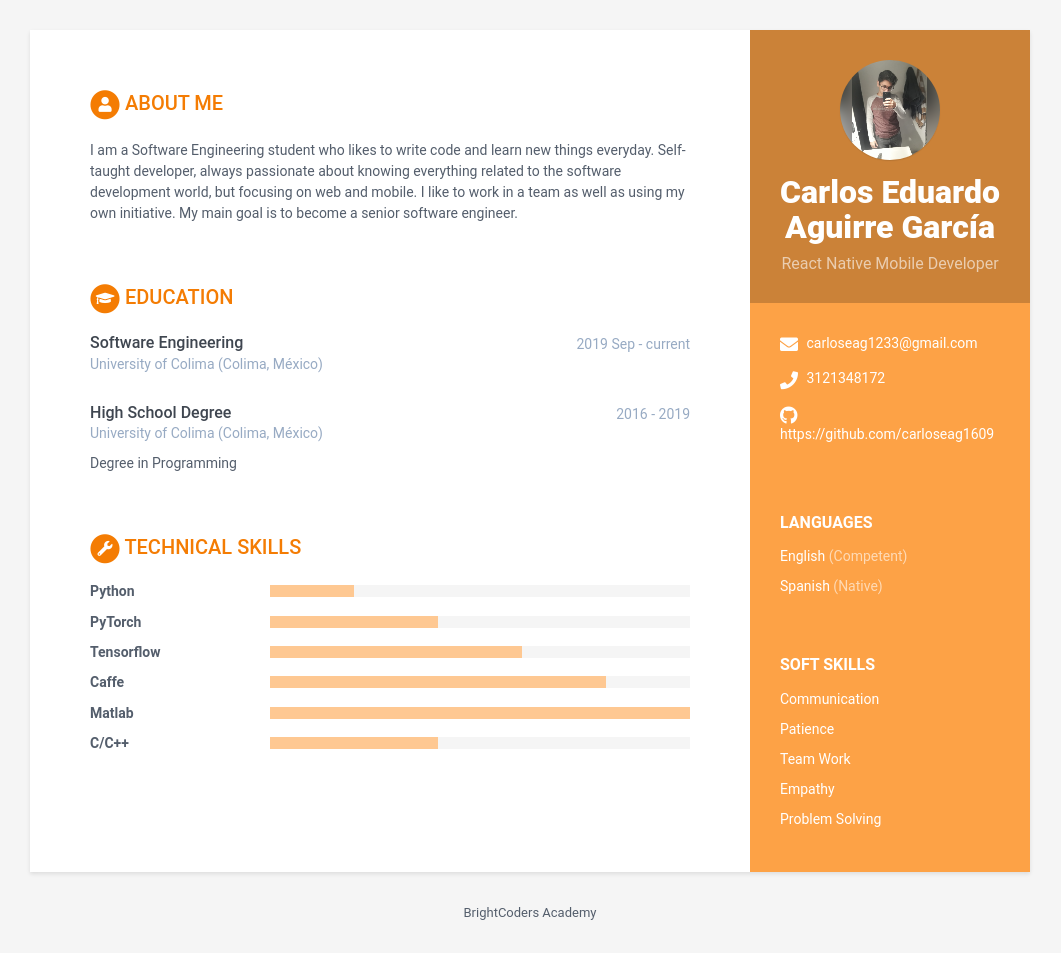
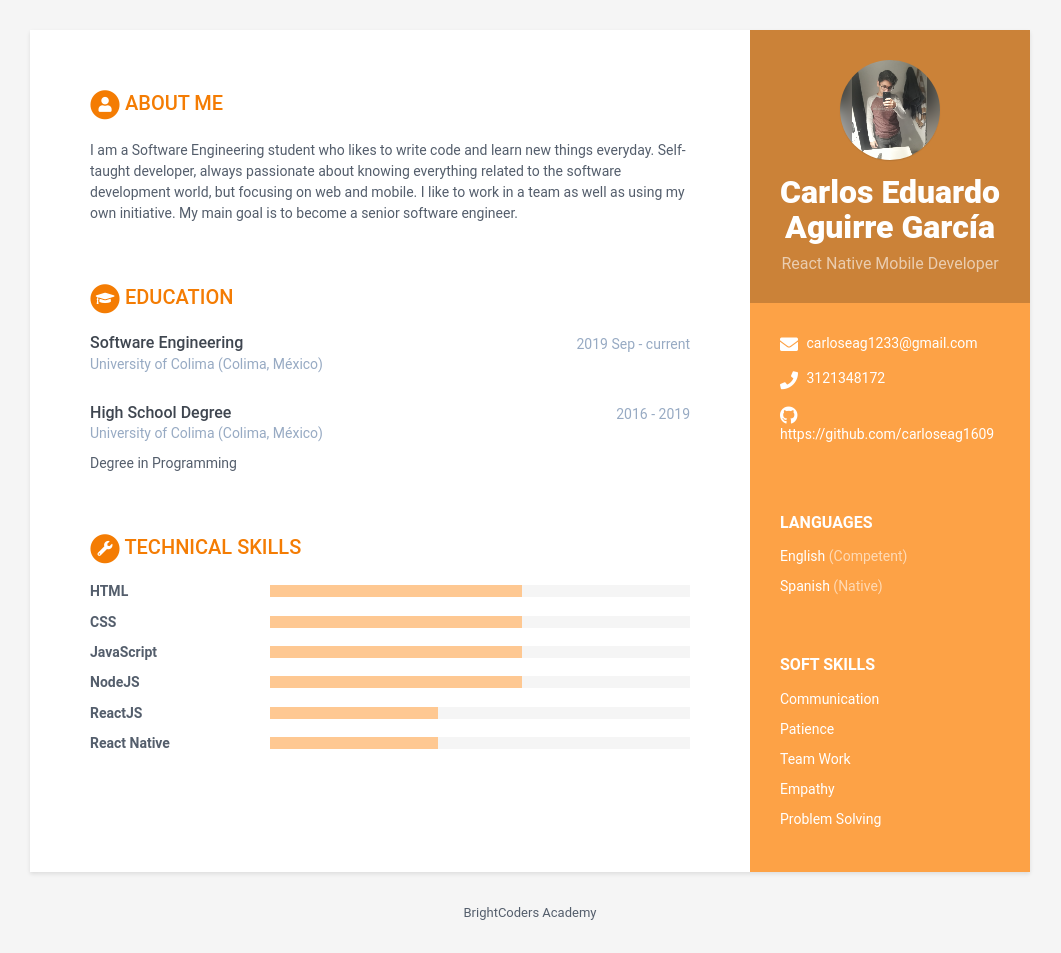
Before and after one commit to BC-MAY-21-RN/kata-resume-carloseag1609, a Jekyll site: the page built from index.html, in a window 1280 px wide. Shown: the whole page, without its empty margins (110-1171 px from the left). Built offline with Jekyll 4.4.1, drawn with Linux system fonts in a browser that asks for light colours.

Commit message:
Add technical skills section

```diff
--- a/_data/data.yml
+++ b/_data/data.yml
@@ -78,22 +78,22 @@ skills:
   title: Technical Skills # NO MODIFICAR
 
   toolset:
-    - name: Python
-      level: 20%
+    - name: HTML
+      level: 60%
 
-    - name: PyTorch
+    - name: CSS
+      level: 60%
+
+    - name: JavaScript
+      level: 60%
+
+    - name: NodeJS
+      level: 60%
+
+    - name: ReactJS
       level: 40%
 
-    - name: Tensorflow
-      level: 60%
-
-    - name: Caffe
-      level: 80%
-
-    - name: Matlab
-      level: 100%
-
-    - name: C/C++
+    - name: React Native
       level: 40%
 
 # NO MODIFICAR
```
